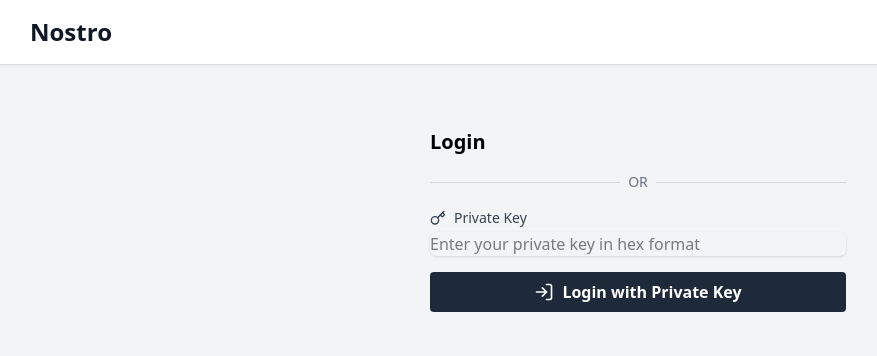
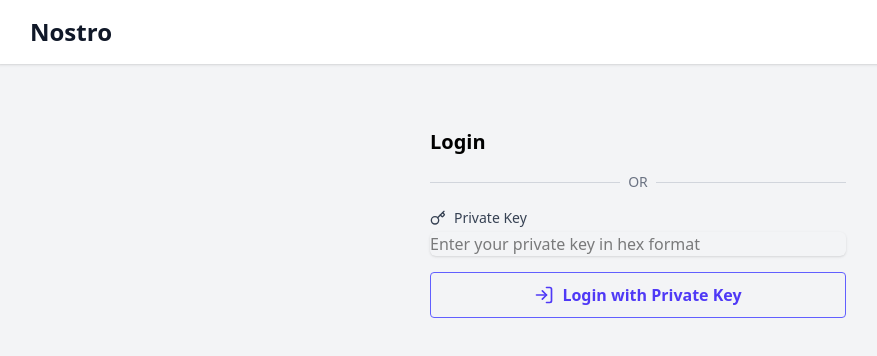
Before and after one commit to minagishl/nostro, a Next.js app: page / in a window 1280 px wide. Shown: the top 356 px of the page, without its empty margins (2-879 px from the left). Built offline with nearby package versions, Linux system fonts and the light colour scheme; what nostr-tools would draw is missing.

Commit message:
refactor: componentize button

```diff
--- a/package.json
+++ b/package.json
@@ -26,6 +26,7 @@
     "nostr-tools": "^2.12.0",
     "react": "^19.0.0",
     "react-dom": "^19.0.0",
+    "tailwind-variants": "^1.0.0",
     "zustand": "^5.0.4"
   },
   "devDependencies": {
--- a/src/components/nostr/LoginForm.tsx
+++ b/src/components/nostr/LoginForm.tsx
@@ -4,6 +4,7 @@ import { useState, useEffect } from 'react';
 import { LogIn, Key } from 'lucide-react';
 import { useNostrStore } from '@/store/useNostrStore';
 import { checkNostrProvider } from '@/utils/nostr';
+import { Button } from '@/components/ui/Button';
 
 export const LoginForm = () => {
   const [privateKey, setPrivateKey] = useState('');
@@ -28,15 +29,12 @@ export const LoginForm = () => {
       <h2 className="text-xl font-bold">Login</h2>
 
       {hasExtension && (
-        <button
-          onClick={loginWithExtension}
-          className="w-full rounded bg-blue-500 px-4 py-2 font-bold text-white hover:bg-blue-600"
-        >
+        <Button onClick={loginWithExtension} variant="primary" className="w-full">
           <div className="flex items-center justify-center gap-2">
             <LogIn className="h-5 w-5" />
             <span>Login with Extension</span>
           </div>
-        </button>
+        </Button>
       )}
 
       <div className="relative">
@@ -67,15 +65,12 @@ export const LoginForm = () => {
             placeholder="Enter your private key in hex format"
           />
         </div>
-        <button
-          type="submit"
-          className="w-full rounded bg-gray-800 px-4 py-2 font-bold text-white hover:bg-gray-900"
-        >
+        <Button type="submit" variant="outline" className="w-full">
           <div className="flex items-center justify-center gap-2">
             <LogIn className="h-5 w-5" />
             <span>Login with Private Key</span>
           </div>
-        </button>
+        </Button>
       </form>
     </div>
   );
--- /dev/null
+++ b/src/components/ui/Button.tsx
@@ -0,0 +1,41 @@
+import { tv } from 'tailwind-variants';
+import { ButtonHTMLAttributes } from 'react';
+
+const button = tv({
+  base: 'cursor-pointer rounded-sm p-2.5 transition-colors font-semibold',
+  variants: {
+    isSelected: {
+      true: 'bg-indigo-100 text-indigo-600',
+    },
+    disabled: {
+      true: 'cursor-not-allowed opacity-50',
+    },
+    variant: {
+      primary: 'bg-indigo-600 text-white hover:bg-indigo-700',
+      secondary: 'bg-gray-200 text-gray-800 hover:bg-gray-300',
+      destructive: 'bg-red-600 text-white hover:bg-red-700',
+      outline: 'border border-indigo-500 bg-transparent text-indigo-600 hover:bg-indigo-50',
+      ghost: 'bg-transparent text-indigo-600 hover:bg-gray-100',
+    },
+  },
+});
+
+type ButtonProps = {
+  isSelected?: boolean;
+  variant?: 'primary' | 'secondary' | 'destructive' | 'outline' | 'ghost';
+  children: React.ReactNode;
+} & ButtonHTMLAttributes<HTMLButtonElement>;
+
+export function Button({
+  isSelected,
+  children,
+  variant = 'primary',
+  className,
+  ...props
+}: ButtonProps) {
+  return (
+    <button className={button({ isSelected, variant, className })} {...props}>
+      {children}
+    </button>
+  );
+}
```
Also changed, not shown: 1 other file (tests, documents, lock files or other folders).
